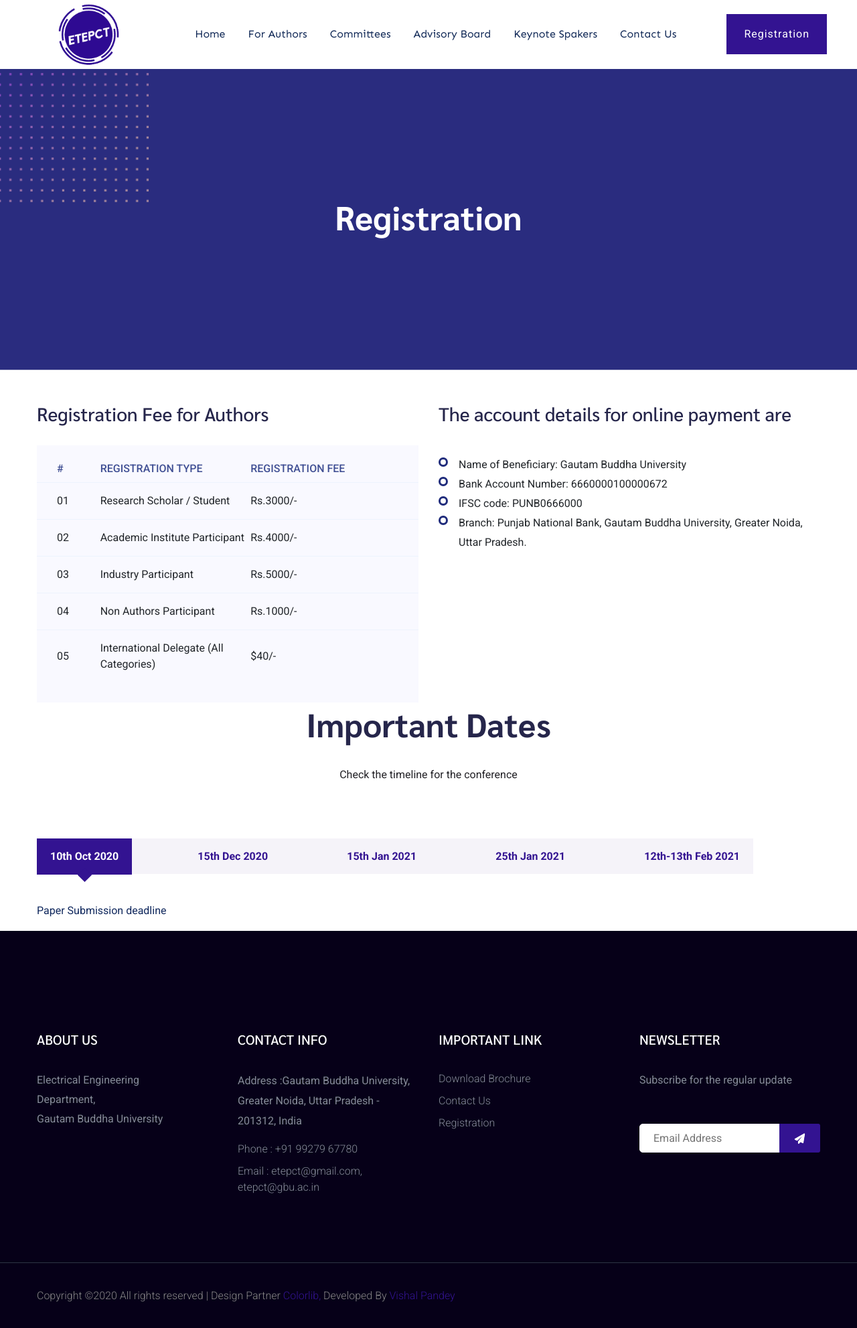
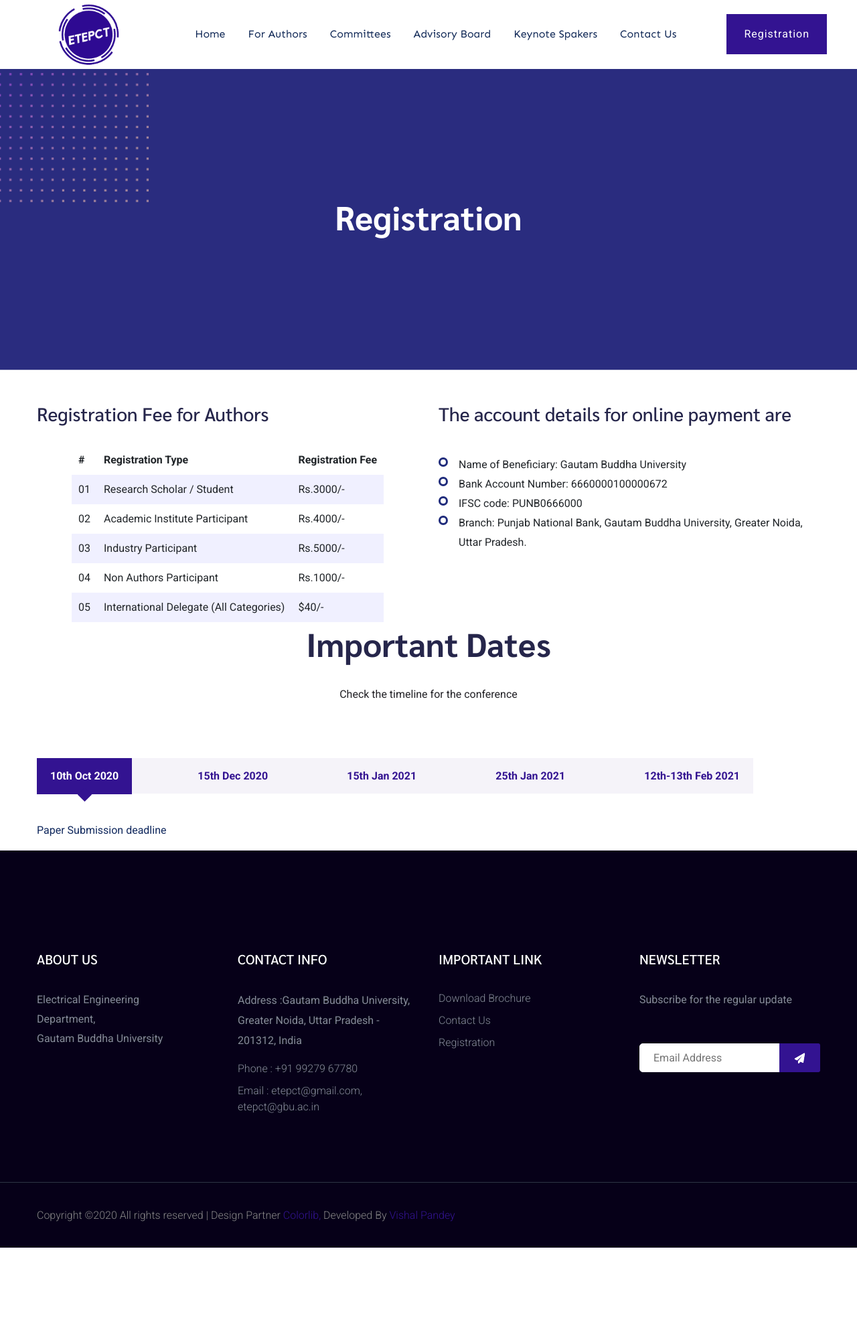
Before and after one commit to vishal-pandey/etepct, a Jekyll site: the page built from registration.html, in a window 1280 px wide. Shown: the whole page at 67% size. Built offline with Jekyll 4.4.1, drawn with Linux system fonts in a browser that asks for light colours; after the commit the page ends 1863 px from its top, so only the background shows below that.

Commit message:
Kirti ma'am update

```diff
--- a/registration.html
+++ b/registration.html
@@ -21,40 +21,41 @@ layout: page
 		<section class="row">
 			<div class="col-md-6">
 				<h3 class="mb-30">Registration Fee for Authors</h3>
-				<div class="progress-table-wrap" style="overflow: hidden;">
-					<div class="progress-table">
-						<div class="table-head">
-							<div class="serial">#</div>
-							<div class="country">Registration Type</div>
-							<div class="visit">Registration Fee</div>
-						</div>
-						<div class="table-row">
-							<div class="serial">01</div>
-							<div class="country"> Research Scholar / Student</div>
-							<div class="visit">Rs.3000/-</div>
-						</div>
-						<div class="table-row">
-							<div class="serial">02</div>
-							<div class="country"> Academic Institute Participant</div>
-							<div class="visit">Rs.4000/-</div>
-						</div>
-						<div class="table-row">
-							<div class="serial">03</div>
-							<div class="country"> Industry Participant</div>
-							<div class="visit">Rs.5000/-</div>
-						</div>
-						<div class="table-row">
-							<div class="serial">04</div>
-							<div class="country"> Non Authors Participant</div>
-							<div class="visit">Rs.1000/-</div>
-						</div>
-						<div class="table-row">
-							<div class="serial">05</div>
-							<div class="country"> International Delegate (All Categories)</div>
-							<div class="visit"> $40/-</div>
-						</div>
-					</div>
-				</div>
+
+                <table>
+                    <tr>
+                        <th>#</th>
+                        <th>Registration Type</th>
+                        <th>Registration Fee</th>
+                    </tr>
+                    <tr>
+                        <td>01</td>
+                        <td> Research Scholar / Student</td>
+                        <td>Rs.3000/-</td>
+                    </tr>
+                    <tr>
+                        <td>02</td>
+                        <td> Academic Institute Participant</td>
+                        <td>Rs.4000/-</td>
+                    </tr>
+                    <tr>
+                        <td>03</td>
+                        <td> Industry Participant</td>
+                        <td>Rs.5000/-</td>
+                    </tr>
+                    <tr>
+                        <td>04</td>
+                        <td> Non Authors Participant</td>
+                        <td>Rs.1000/-</td>
+                    </tr>
+                    <tr>
+                        <td>05</td>
+                        <td> International Delegate (All Categories)</td>
+                        <td> $40/-</td>
+                    </tr>
+
+                </table>
+
 			</div>
 			<div class="col-md-6 mt-sm-30">
 				<h3 class="mb-20">The account details for online payment are</h3>
@@ -175,4 +176,14 @@ layout: page
     		font-size: 16px!important;
     		padding: 15px 20px!important;
     	}
+        table{
+            margin: auto;
+            max-width: 600px;
+        }
+        table tr td, table tr th{
+            padding: 10px;
+        }
+        table tr:nth-child(even){
+            background-color: rgb(240, 240, 255);
+        }
     </style>
```
Also changed, not shown: submission.html (+51 -11 lines).
